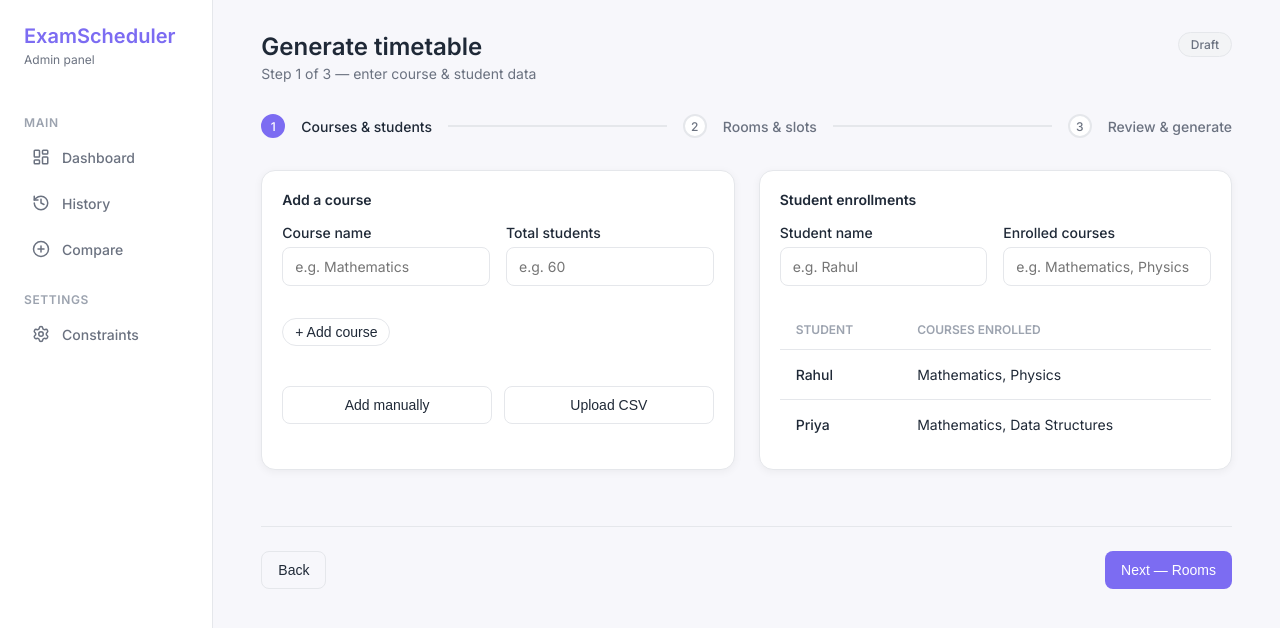
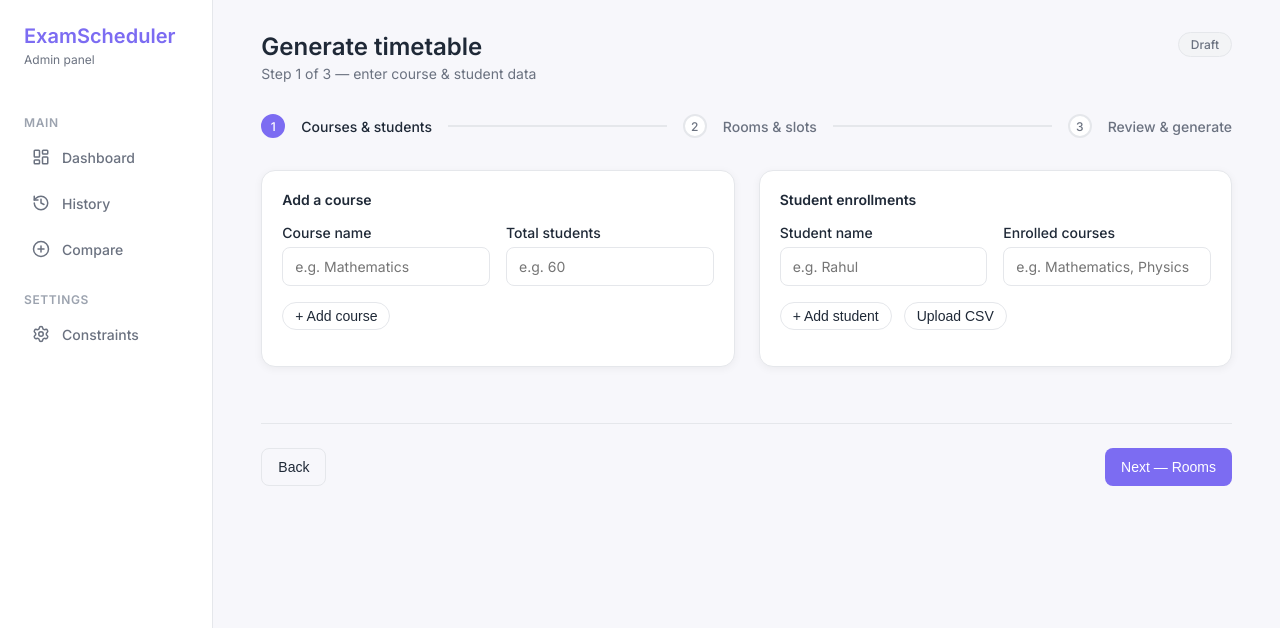
Before and after one commit to krishajogiya2512/Smart-Exam-Timetable-Scheduler, a React (Vite) app: page / in a window 1280 px wide. Both pictures are taken after a click on the button "Generate timetable". Shown: the top 628 px of the page. Built offline with nearby package versions, Linux system fonts and the light colour scheme.

Commit message:
UI fixes of student course and slots page

```diff
--- a/src/components/generate/Step1.jsx
+++ b/src/components/generate/Step1.jsx
@@ -1,64 +1,119 @@
 import React, { useState } from 'react';
 
-export default function Step1({ courses, setCourses, onNext, onBack }) {
+export default function Step1({ courses, setCourses, students, setStudents, onNext, onBack }) {
   const [courseName, setCourseName] = useState("");
-  const [studentsNum, setStudentsNum] = useState("");
+  const [courseStudents, setCourseStudents] = useState("");
+
   const [studentName, setStudentName] = useState("");
   const [enrolledCourses, setEnrolledCourses] = useState("");
 
   const addCourse = () => {
-    if (!courseName || !studentsNum) return;
-    setCourses([...courses, { name: courseName, students: studentsNum }]);
+    if (!courseName || !courseStudents) return;
+    setCourses([...courses, { name: courseName, students: courseStudents }]);
     setCourseName("");
-    setStudentsNum("");
+    setCourseStudents("");
+  };
+
+  const addStudent = () => {
+    if (!studentName || !enrolledCourses) return;
+    setStudents([...students, { name: studentName, courses: enrolledCourses }]);
+    setStudentName("");
+    setEnrolledCourses("");
   };
 
   return (
     <>
       <div className="form-grid" style={{ display: 'grid', gridTemplateColumns: '1fr 1fr', gap: '24px' }}>
-        <div className="card">
+
+        {/* Left column: Courses */}
+        <div className="card" style={{ display: 'flex', flexDirection: 'column' }}>
           <h2 className="text-sm" style={{ marginBottom: '16px' }}>Add a course</h2>
 
-          <div className="form-grid">
+          <div className="form-grid" style={{ marginBottom: '16px' }}>
             <div>
               <label className="label">Course name</label>
-              <input type="text" className="input-field" placeholder="e.g. Mathematics" value={courseName} onChange={e => setCourseName(e.target.value)} />
+              <input
+                type="text"
+                className="input-field"
+                placeholder="e.g. Mathematics"
+                value={courseName}
+                onChange={e => setCourseName(e.target.value)}
+              />
             </div>
             <div>
               <label className="label">Total students</label>
-              <input type="number" className="input-field" placeholder="e.g. 60" value={studentsNum} onChange={e => setStudentsNum(e.target.value)} />
+              <input
+                type="number"
+                className="input-field"
+                placeholder="e.g. 60"
+                value={courseStudents}
+                onChange={e => setCourseStudents(e.target.value)}
+              />
             </div>
           </div>
 
-          <button className="btn btn-secondary" style={{ borderRadius: '9999px', padding: '5px 12px', fontSize: '0.875rem', marginTop: '16px', marginBottom: '16px' }} onClick={addCourse}>+ Add course</button>
+          <button
+            className="btn btn-secondary"
+            style={{ borderRadius: '9999px', padding: '5px 12px', fontSize: '0.875rem', alignSelf: 'flex-start' }}
+            onClick={addCourse}
+          >
+            + Add course
+          </button>
 
-          <div>
+          {courses.length > 0 && (
+            <div style={{ marginTop: '24px' }}>
               {courses.map((c, idx) => (
                 <span key={idx} className="chip">{c.name} — {c.students}</span>
               ))}
             </div>
+          )}
+        </div>
 
-          <div style={{ marginTop: '24px', display: 'flex', gap: '12px' }}>
-             <button className="btn btn-secondary" style={{ flex: 1 }}>Add manually</button>
-             <button className="btn btn-secondary" style={{ flex: 1 }}>Upload CSV</button>
+        {/* Right column: Students */}
+        <div className="card" style={{ display: 'flex', flexDirection: 'column' }}>
+          <h2 className="text-sm" style={{ marginBottom: '16px' }}>Student enrollments</h2>
+
+          <div className="form-grid" style={{ marginBottom: '16px' }}>
+            <div>
+              <label className="label">Student name</label>
+              <input
+                type="text"
+                className="input-field"
+                placeholder="e.g. Rahul"
+                value={studentName}
+                onChange={e => setStudentName(e.target.value)}
+              />
+            </div>
+            <div>
+              <label className="label">Enrolled courses</label>
+              <input
+                type="text"
+                className="input-field"
+                placeholder="e.g. Mathematics, Physics"
+                value={enrolledCourses}
+                onChange={e => setEnrolledCourses(e.target.value)}
+              />
             </div>
           </div>
 
-        <div className="card">
-          <h2 className="text-sm" style={{ marginBottom: '16px' }}>Student enrollments</h2>
-
-          <div className="form-grid">
-            <div>
-              <label className="label">Student name</label>
-              <input type="text" className="input-field" placeholder="e.g. Rahul" value={studentName} onChange={e => setStudentName(e.target.value)} />
-            </div>
-            <div>
-              <label className="label">Enrolled courses</label>
-              <input type="text" className="input-field" placeholder="e.g. Mathematics, Physics" value={enrolledCourses} onChange={e => setEnrolledCourses(e.target.value)} />
-            </div>
+          <div style={{ display: 'flex', gap: '12px', marginBottom: '16px' }}>
+             <button
+               className="btn btn-secondary"
+               style={{ borderRadius: '9999px', padding: '5px 12px', fontSize: '0.875rem' }}
+               onClick={addStudent}
+             >
+               + Add student
+             </button>
+             <button
+               className="btn btn-secondary"
+               style={{ borderRadius: '9999px', padding: '5px 12px', fontSize: '0.875rem' }}
+             >
+               Upload CSV
+             </button>
           </div>
 
-          <div className="table-container" style={{ marginTop: '24px' }}>
+          {students.length > 0 && (
+            <div className="table-container" style={{ marginTop: 'auto' }}>
               <table className="data-table">
                 <thead>
                   <tr>
@@ -67,17 +122,16 @@ export default function Step1({ courses, setCourses, onNext, onBack }) {
                   </tr>
                 </thead>
                 <tbody>
-                <tr>
-                  <td style={{ fontWeight: 500 }}>Rahul</td>
-                  <td>Mathematics, Physics</td>
+                  {students.map((student, idx) => (
+                    <tr key={idx}>
+                      <td style={{ fontWeight: 500 }}>{student.name}</td>
+                      <td>{student.courses}</td>
                     </tr>
-                <tr>
-                  <td style={{ fontWeight: 500 }}>Priya</td>
-                  <td>Mathematics, Data Structures</td>
-                </tr>
+                  ))}
                 </tbody>
               </table>
             </div>
+          )}
         </div>
       </div>
 
--- a/src/pages/Generate.jsx
+++ b/src/pages/Generate.jsx
@@ -7,6 +7,7 @@ import Step3 from '../components/generate/Step3';
 export default function Generate({ onComplete }) {
   const [currentStep, setCurrentStep] = useState(1);
   const [courses, setCourses] = useState([]);
+  const [students, setStudents] = useState([]);
   const [rooms, setRooms] = useState([]);
   const [slots, setSlots] = useState([]);
 
@@ -34,6 +35,8 @@ export default function Generate({ onComplete }) {
         <Step1
           courses={courses}
           setCourses={setCourses}
+          students={students}
+          setStudents={setStudents}
           onNext={handleNext}
           onBack={onComplete}
         />
--- /dev/null
+++ b/src/styles/Modal.css
@@ -0,0 +1,83 @@
+.modal-overlay {
+    position: fixed;
+    top: 0;
+    left: 0;
+    right: 0;
+    bottom: 0;
+    backdrop-filter: blur(5px);
+    background: rgba(0, 0, 0, 0.4);
+    display: flex;
+    justify-content: center;
+    align-items: center;
+    z-index: 1000;
+}
+
+.modal-content {
+    background-color: var(--white);
+    border-radius: 12px;
+    box-shadow: 0 10px 15px -3px rgba(0, 0, 0, 0.1), 0 4px 6px -2px rgba(0, 0, 0, 0.05);
+    width: 450px;
+    max-width: 90%;
+    max-height: 70vh;
+    display: flex;
+    flex-direction: column;
+}
+
+.modal-header {
+    padding: 20px 24px;
+    border-bottom: 1px solid var(--border);
+    display: flex;
+    justify-content: space-between;
+    align-items: center;
+}
+
+.modal-title {
+    font-size: 1.125rem;
+    font-weight: 600;
+    color: var(--text-dark);
+}
+
+.modal-close {
+    background: transparent;
+    border: none;
+    font-size: 1.25rem;
+    cursor: pointer;
+    color: var(--text-gray);
+    line-height: 1;
+}
+
+.modal-close:hover {
+    color: var(--text-dark);
+}
+
+.modal-body {
+    padding: 24px;
+    overflow-y: auto;
+}
+
+.modal-item {
+    padding-bottom: 16px;
+    margin-bottom: 16px;
+    border-bottom: 1px solid var(--border);
+    display: flex;
+    justify-content: space-between;
+    align-items: center;
+}
+
+.modal-item:last-child {
+    border-bottom: none;
+    margin-bottom: 0;
+    padding-bottom: 0;
+}
+
+.modal-item-title {
+    display: block;
+    font-weight: 600;
+    font-size: 0.875rem;
+    margin-bottom: 4px;
+}
+
+.modal-item-subtitle {
+    color: var(--text-gray);
+    font-size: 0.75rem;
+}
```
Also changed, not shown: src/components/generate/Step2.jsx (+87 -42 lines). Lines whose indentation alone changed are shown as unchanged.
